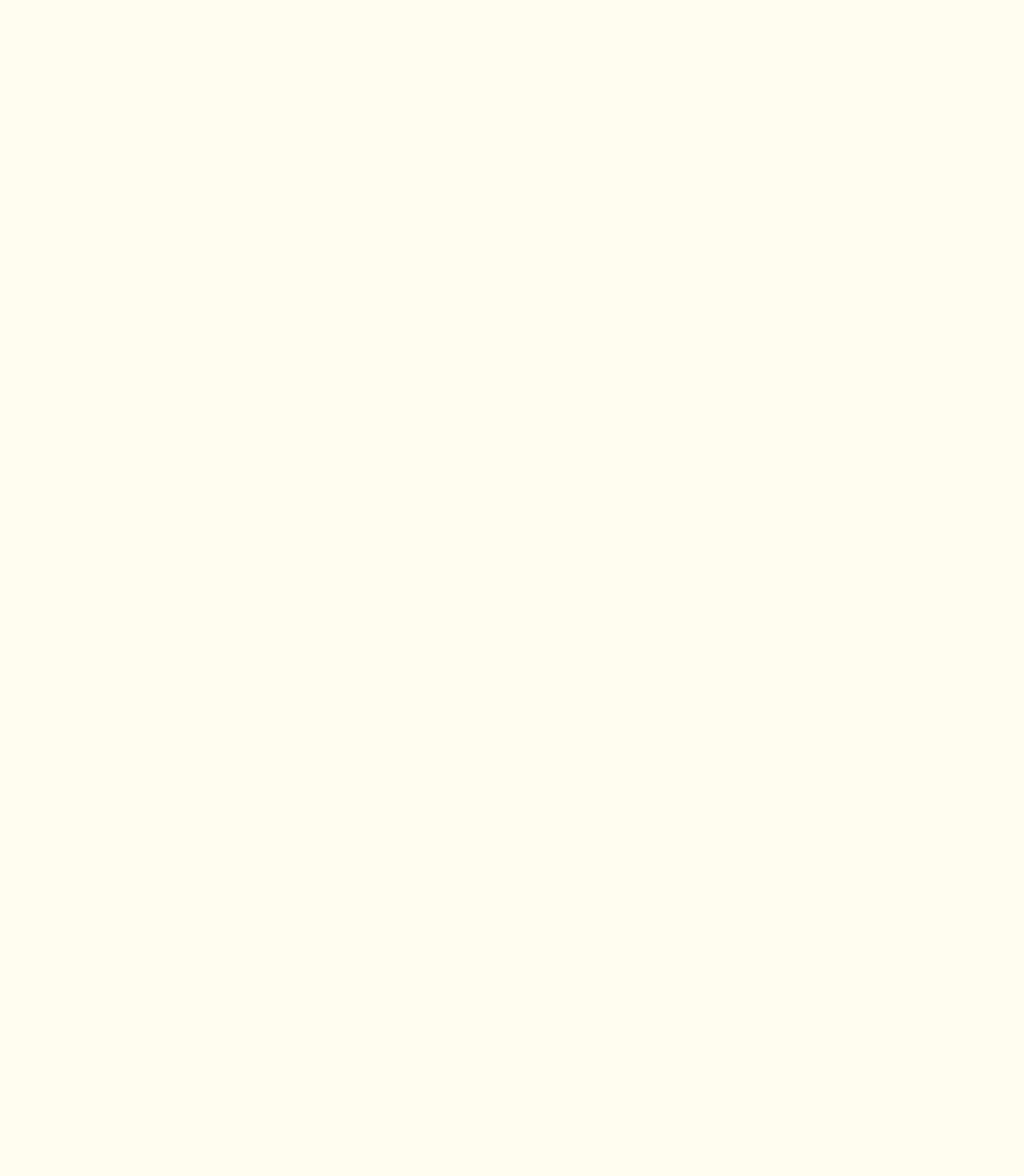
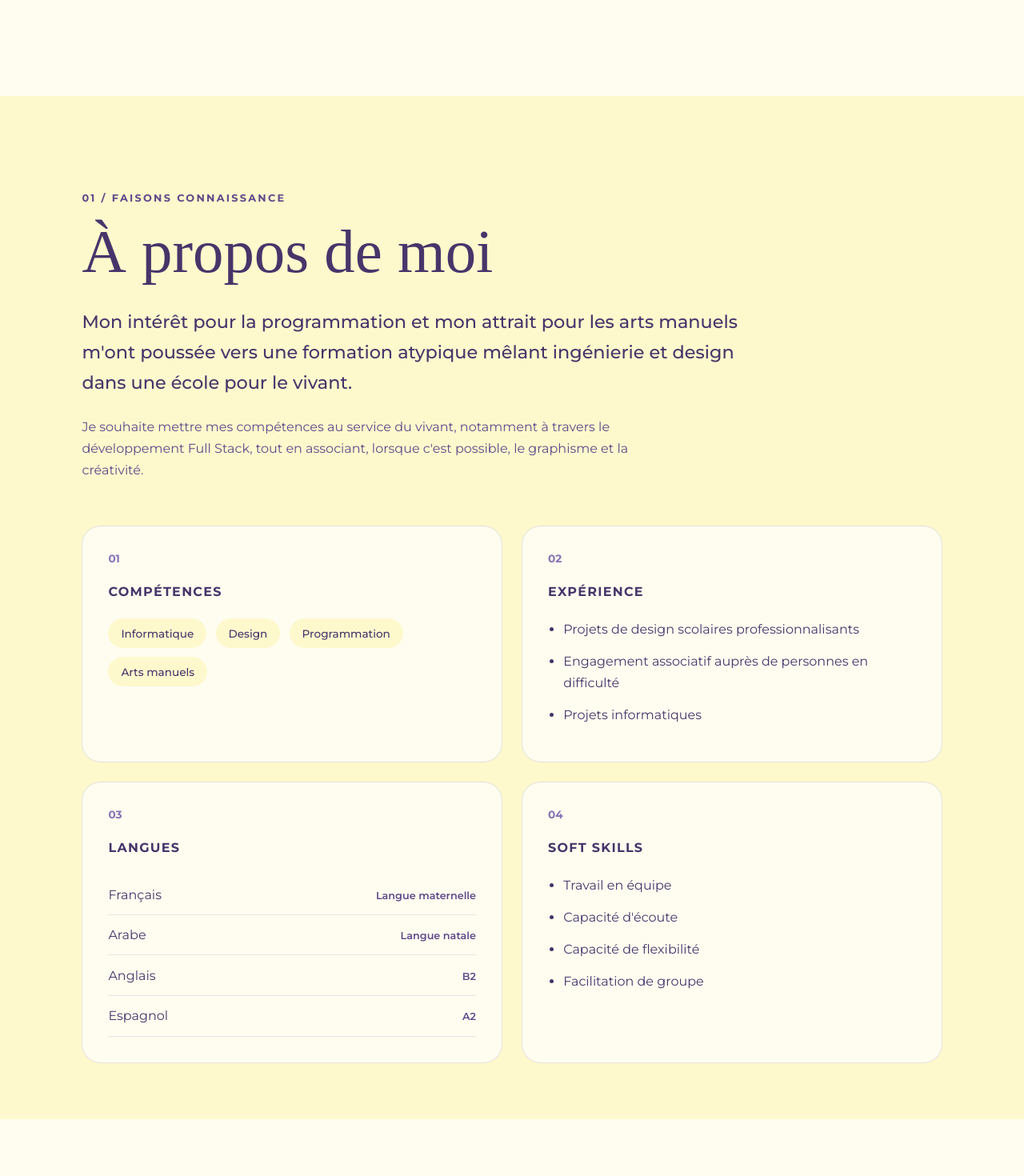
Before and after one commit to baassousouira/sara_baassou_portfolio, a React (Vite) app in the folder frontend/: page / in a window 1280 px wide. Shown: the part 680-2150 px from the top of the page at 80% size. Before the commit the page ends 800 px from the top, so only its background shows below. Built offline with nearby package versions, Linux system fonts and the light colour scheme; a web font is replaced by a local one.

Commit message:
about me

```diff
--- a/frontend/src/App.css
+++ b/frontend/src/App.css
@@ -207,6 +207,155 @@
 }
 
 
+/* À PROPOS */
+
+.about {
+  background-color: var(--color-background);
+}
+
+.about-container {
+  max-width: 1200px;
+  margin: 0 auto;
+}
+
+/* INTRODUCTION */
+
+.about-heading {
+  max-width: 850px;
+  margin-bottom: 3.5rem;
+}
+
+.about-eyebrow {
+  display: block;
+  margin-bottom: 1rem;
+
+  color: var(--color-primary);
+  font-size: 0.8rem;
+  font-weight: 700;
+  text-transform: uppercase;
+  letter-spacing: 0.18em;
+}
+
+.about h2 {
+  font-family: var(--font-title);
+  font-size: clamp(2.8rem, 6vw, 5rem);
+  font-weight: 400;
+  text-transform: none;
+  letter-spacing: normal;
+  color: var(--color-primary-dark);
+  margin-bottom: 1.5rem;
+}
+
+.about-intro {
+  font-size: clamp(1.1rem, 2vw, 1.4rem);
+  font-weight: 500;
+  line-height: 1.7;
+}
+
+.about-description {
+  max-width: 750px;
+  color: var(--color-primary);
+}
+
+/* GRILLE DE CARTES */
+
+.about-grid {
+  display: grid;
+  grid-template-columns: repeat(2, minmax(0, 1fr));
+  gap: 1.5rem;
+}
+
+.about-card {
+  min-width: 0;
+  padding: 2rem;
+  border-radius: 24px;
+  background-color: var(--color-cream);
+  border: 1px solid rgba(95, 73, 138, 0.15);
+}
+
+.about-card-number {
+  display: block;
+  margin-bottom: 1.5rem;
+  color: var(--color-primary-light);
+  font-size: 0.85rem;
+  font-weight: 700;
+}
+
+.about-card h3 {
+  color: var(--color-primary-dark);
+  font-size: 1rem;
+  margin-bottom: 1.5rem;
+}
+
+/* COMPÉTENCES */
+
+.about-tags {
+  display: flex;
+  flex-wrap: wrap;
+  gap: 0.7rem;
+}
+
+.about-tags span {
+  padding: 0.65rem 1rem;
+  border-radius: 999px;
+  background-color: var(--color-background);
+  color: var(--color-primary-dark);
+  font-size: 0.85rem;
+  font-weight: 500;
+}
+
+/* LISTES */
+
+.about-list {
+  margin: 0;
+  padding-left: 1.2rem;
+}
+
+.about-list li {
+  margin-bottom: 0.8rem;
+}
+
+/* LANGUES */
+
+.about-languages {
+  list-style: none;
+  margin: 0;
+  padding: 0;
+}
+
+.about-languages li {
+  display: flex;
+  justify-content: space-between;
+  align-items: baseline;
+  gap: 1rem;
+  padding: 0.7rem 0;
+  border-bottom: 1px solid rgba(95, 73, 138, 0.15);
+}
+
+.about-languages strong {
+  color: var(--color-primary);
+  font-size: 0.8rem;
+  font-weight: 600;
+  text-align: right;
+}
+
+/* RESPONSIVE */
+
+@media (max-width: 700px) {
+  .about-heading {
+    margin-bottom: 2rem;
+  }
+
+  .about-grid {
+    grid-template-columns: 1fr;
+  }
+
+  .about-card {
+    padding: 1.5rem;
+  }
+}
+
+
 /* RESPONSIVE */
 
 @media (max-width: 768px) {
--- a/frontend/src/App.tsx
+++ b/frontend/src/App.tsx
@@ -1,6 +1,7 @@
 import Navbar from './components/Navbar';
+import Hero from './components/Hero';
+import About from './components/Aboutme';
 import './App.css';
-import Hero from './components/Hero';
 
 function App() {
   return(
@@ -8,28 +9,9 @@ function App() {
       <Navbar />
 
       <main>
-        <Hero>
-        <section id="acceuil" className='section hero'>
-          <h1>Bienvenue dans mon monde hybride</h1>
-          <p>Entre ingénierie informatique et design global</p>
-        </section>
+        <Hero />
 
-        <section id='apropos' className='section'>
-          <h2>À propos de moi</h2>
-          <p>
-            Je suis passionnée par la programmation,
-            le design et les expériences numériques.
-          </p>
-
-          <h3>Compétences</h3>
-          <p>Programmation, design global, Suite Adobe</p>
-
-          <h3>Soft skills</h3>
-          <p>
-            Travail en équipe, écoute, flexibilité
-          et facilitation de groupe.
-          </p>
-        </section>
+        <About />
 
         <section id='informatique' className='section'>
           <h2>Projet informatique</h2>
@@ -56,7 +38,6 @@ function App() {
             <li>Photos</li>
           </ul>
         </section>
-        </Hero>
       </main>
     </>
   )
--- /dev/null
+++ b/frontend/src/components/Aboutme.tsx
@@ -0,0 +1,110 @@
+
+const experiences = [
+    "Projets de design scolaires professionnalisants",
+    "Engagement associatif auprès de personnes en difficulté",
+    "Projets informatiques",
+];
+
+const softSkills = [
+    "Travail en équipe",
+    "Capacité d'écoute",
+    "Capacité de flexibilité",
+    "Facilitation de groupe",
+];
+
+function About() {
+    return (
+      <section id="apropos" className="section about">
+        <div className="about-container">
+
+          {/* Introduction */}
+          <div className="about-heading">
+            <span className="about-eyebrow">
+              01 / Faisons connaissance
+            </span>
+
+            <h2>À propos de moi</h2>
+
+            <p className="about-intro">
+              Mon intérêt pour la programmation et mon attrait
+              pour les arts manuels m'ont poussée vers une
+              formation atypique mêlant ingénierie et design
+              dans une école pour le vivant.
+            </p>
+
+            <p className="about-description">
+              Je souhaite mettre mes compétences au service
+              du vivant, notamment à travers le développement
+              Full Stack, tout en associant, lorsque c'est
+              possible, le graphisme et la créativité.
+            </p>
+          </div>
+
+          {/* Grille de présentation */}
+          <div className="about-grid">
+
+            <article className="about-card">
+              <span className="about-card-number">01</span>
+              <h3>Compétences</h3>
+
+              <div className="about-tags">
+                <span>Informatique</span>
+                <span>Design</span>
+                <span>Programmation</span>
+                <span>Arts manuels</span>
+              </div>
+            </article>
+
+            <article className="about-card">
+              <span className="about-card-number">02</span>
+              <h3>Expérience</h3>
+
+              <ul className="about-list">
+                {experiences.map((experience) => (
+                  <li key={experience}>{experience}</li>
+                ))}
+              </ul>
+            </article>
+
+            <article className="about-card">
+              <span className="about-card-number">03</span>
+              <h3>Langues</h3>
+
+              <ul className="about-languages">
+                <li>
+                  <span>Français</span>
+                  <strong>Langue maternelle</strong>
+                </li>
+                <li>
+                  <span>Arabe</span>
+                  <strong>Langue natale</strong>
+                </li>
+                <li>
+                  <span>Anglais</span>
+                  <strong>B2</strong>
+                </li>
+                <li>
+                  <span>Espagnol</span>
+                  <strong>A2</strong>
+                </li>
+              </ul>
+            </article>
+
+            <article className="about-card">
+              <span className="about-card-number">04</span>
+              <h3>Soft skills</h3>
+
+              <ul className="about-list">
+                {softSkills.map((skill) => (
+                  <li key={skill}>{skill}</li>
+                ))}
+              </ul>
+            </article>
+
+          </div>
+        </div>
+      </section>
+    );
+}
+
+export default About;
```
